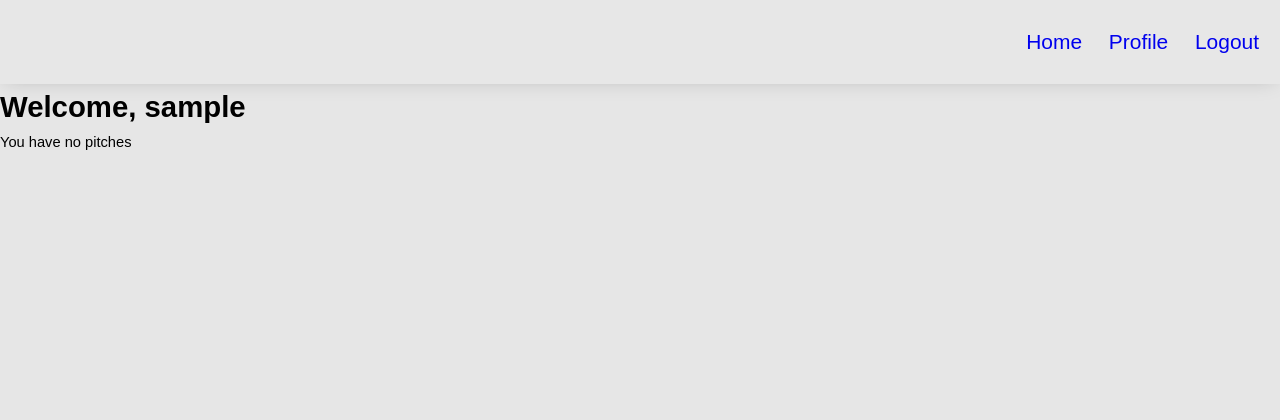
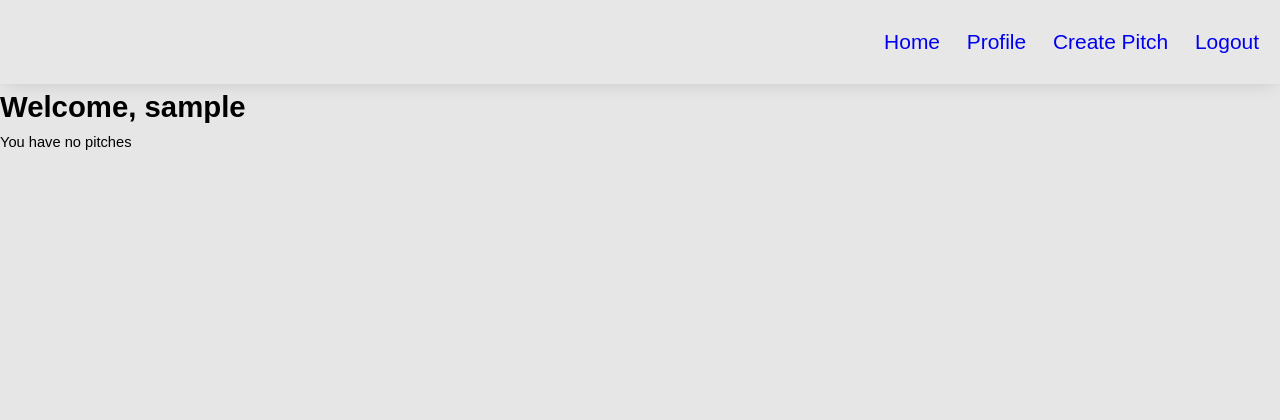
Before and after one commit to davidkiama/Flask-Pitches, a Flask app: page /profile in a window 1280 px wide. Shown: the top 420 px of the page. Run offline with Flask 2, Linux system fonts and the light colour scheme; the visitor is signed in with stand-in values (Sample User, id 1); data comes from the database, SQL or seed files in the repository; data that the repository does not hold is empty.

Commit message:
Added the create button on the homepage

```diff
--- a/app/templates/temp.html
+++ b/app/templates/temp.html
@@ -33,6 +33,10 @@
                 {% endif %}
 
                 {% if current_user.is_authenticated %}
+                <a href="{{ url_for('main.create_pitch') }}" class="navbar-item">
+                    Create Pitch
+                </a>
+
                 <a href="{{ url_for('auth.logout') }}" class="navbar-item">
                     Logout
                 </a>
```
